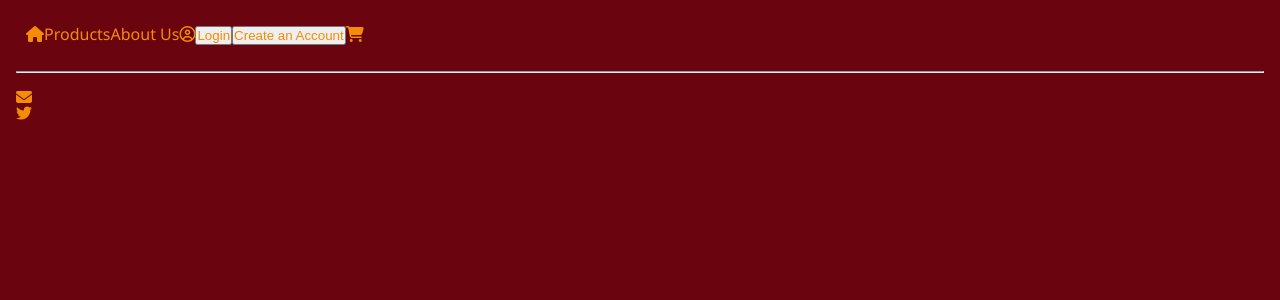
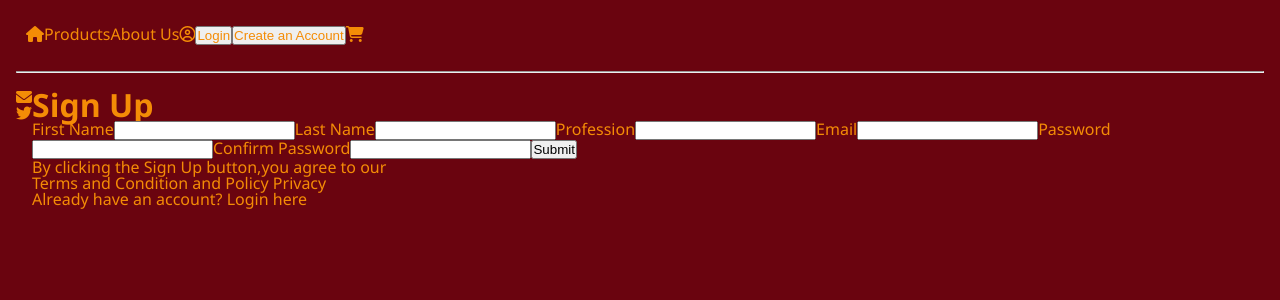
Before and after one commit to philnash/react-express-starter, a React (Create React App) app: page /createuser in a window 1280 px wide. Shown: the top 300 px of the page. Built offline with nearby package versions, Linux system fonts and the light colour scheme; some icons are missing.

Commit message:
REGEX for user and password requirements

```diff
--- a/src/App.js
+++ b/src/App.js
@@ -12,12 +12,13 @@ import CheckoutPage from "./pages/CheckoutPage";
 import AboutUsPage from "./pages/AboutUsPage";
 import Error404 from "./Error404";
 import Login from "./components/Login"
+import CreateUser from "./components/CreateUser";
 
 import { BrowserRouter, Route, Routes } from "react-router-dom";
 
 // import CurrentUserProvider from './contexts/CurrentUser'
 // import * as serviceWorker from "./serviceWorker";
-// import CreateUser from "./components/CreateUser";
+
 
 class App extends Component {
   constructor(props) {
@@ -59,6 +60,7 @@ class App extends Component {
               <Route exact path="/ordercomplete" element={<OrderConfirmationPage />} />
               <Route exact path="/checkout" element={<CheckoutPage />} />
               <Route exact path="/login" element={<Login />}/>
+              <Route exact path="/createuser" element={<CreateUser />} />
               {/* <Route exact path="/product/:productid" element={<ProductDetails />}/> */}
               <Route exact path="/profile/:userid" element={<ProfilePage />} />
               <Route path="/" element={<Error404 />} />
--- a/src/components/CreateUser.js
+++ b/src/components/CreateUser.js
@@ -1,8 +1,44 @@
+import { useRef, useState, useEffect } from "react";
+
+const USER_REGEX = /^[A-z][A-z0-9-_]{3,23}$/;
+const PWD_REGEX = /^(?=.*[a-z])(?=.*[A-Z])(?=.*[0-9])(?=.*[!@#$%]).{8,24}$/;
+const REGISTER_URL = '/register';
+
+
+
 function CreateUser(){
     return (
       <div>
-        <h2> CreateUser Component </h2>
-      </div>
+      <header>
+        <div>
+          <h1>Sign Up</h1>
+
+          <form>
+            <label>First Name</label>
+            <input type="text" placeholder="" />
+            <label>Last Name</label>
+            <input type="text" placeholder="" />
+            <label>Profession</label>
+            <input type="text" placeholder="" />
+            <label>Email</label>
+            <input type="email" placeholder="" />
+            <label>Password</label>
+            <input type="password" placeholder="" />
+            <label>Confirm Password</label>
+            <input type="password" placeholder="" />
+            <input type="button" value="Submit" />
+          </form>
+          <p>
+            By clicking the Sign Up button,you agree to our <br />
+            <a href="#">Terms and Condition</a> and{" "}
+            <a href="#">Policy Privacy</a>
+          </p>
+        </div>
+        <p>
+          Already have an account? <a href="./login">Login here</a>
+        </p>
+      </header>
+    </div>
     );
   };
 
--- a/src/css/scss/_navbar.scss
+++ b/src/css/scss/_navbar.scss
@@ -1,4 +1,3 @@
 .Navbar {
-  position: sticky;
-  margin: 10px;
+
 }
```
